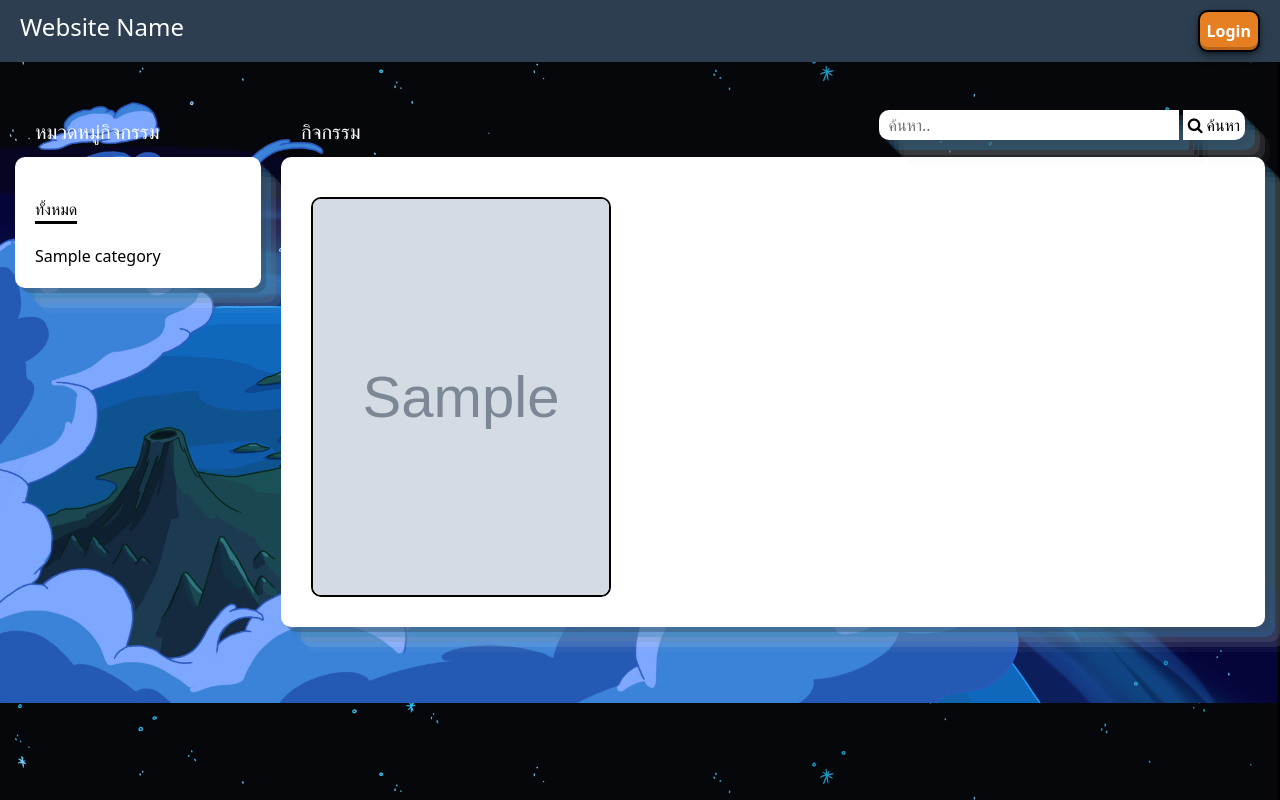
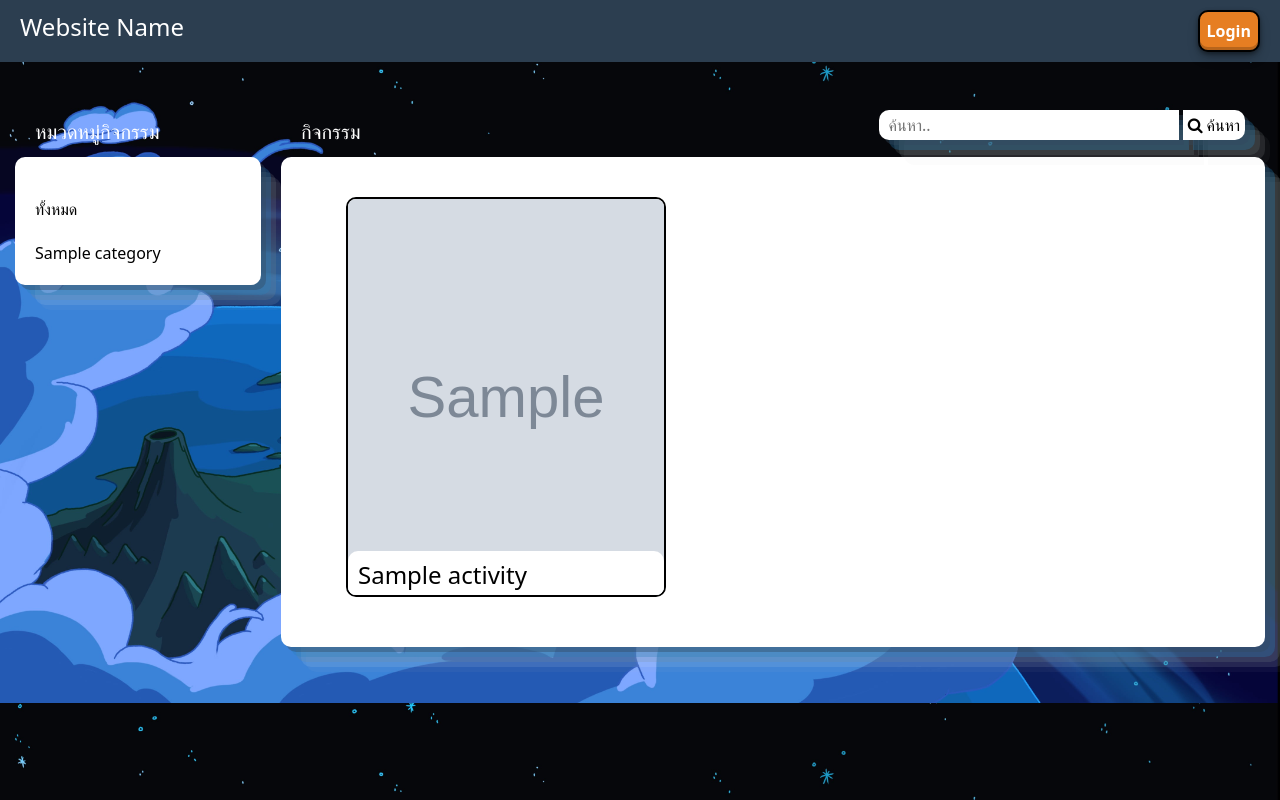
Before and after one commit to Teset13118/ServerSideWeb-Project, a Django app: page / in a window 1280 px wide. Run offline with Django 5.2, Linux system fonts and the light colour scheme; tables that the repository leaves empty hold one stand-in row (values such as "Sample post"); grey boxes marked "Sample" are stand-in pictures; some libraries are stand-ins or nearby versions.

Commit message:
improve html

```diff
--- a/project_event_management/event_web/static/style.css
+++ b/project_event_management/event_web/static/style.css
@@ -360,15 +360,16 @@ body {
     padding-top: 40px;
     display: flex;
     flex-wrap: wrap;
-    align-items: center;
-    gap: 20px;
+    padding-left: 65px;
+    gap: 30px;
     box-shadow: rgba(52, 73, 94, 0.4) 5px 5px, rgba(41, 128, 185, 0.3) 10px 10px, rgba(127, 140, 141, 0.2) 15px 15px, rgba(236, 240, 241, 0.1) 20px 20px, rgba(189, 195, 199, 0.05) 25px 25px;
 
 }
 
 .block_event {
     overflow: hidden;
-    width: 300px;
+    margin-bottom: 20px;
+    width: 320px;
     height: 400px;
     border-radius: 10px;
     border-style: solid;
@@ -376,42 +377,35 @@ body {
     border-color: black;
     text-decoration: none;
 }
-
 .small_pic{
     position: absolute;
-    width: 296px;
+    width: 316px;
     height: 396px;
     border-radius: 8px;
 }
 .card_content {
+    border-radius: 10px;
     padding: 10px;
     color: black;
     position: relative;
-    bottom: 100%;
+    top: 89%;
     width: auto;
     word-wrap: break-word;
     display: flex;
     flex-direction: column;
     transition: 0.3s;
     height: 100%;
-    backdrop-filter: blur(15px);
+    background-color: white;
+    /* backdrop-filter: blur(15px); */
     user-select: none; /* Standard browsers */
     -webkit-user-select: none; /* Safari/Chrome */
     -moz-user-select: none; /* Firefox */
     -ms-user-select: none; /* IE/Edge */
 }
 .block_event:hover .card_content{
-    bottom: 0;
+    top: 30%;
 }
 
-.border{
-    border-radius: 5px;
-    margin: 1px;
-    width: 100%;
-    text-decoration: none;
-    padding: 2px;
-    background-color: white;
-}
 
 .short_description{
     height: 100px;
@@ -441,6 +435,7 @@ body {
 }
 
 .btn_regis_activity{
+    font-size: 20px;
     text-decoration: none;
     padding: 7px;
     color: white;
@@ -575,8 +570,9 @@ body {
     border-radius: 10px;
     padding: 30px;
     padding-top: 40px;
+    padding-left: 70px;
     display: flex;
-    gap: 10px;
+    gap: 30px;
     flex-wrap: wrap;
     box-shadow: rgba(0, 0, 0, 0.35) 0px 5px 15px;
 }
--- a/project_event_management/event_web/templates/participants/p_home.html
+++ b/project_event_management/event_web/templates/participants/p_home.html
@@ -22,14 +22,14 @@ Home
 </div>
 <div class="main_home">
     <div class="categories">
-        <a href="{% url 'url_p_homepage' %}" class="home_category_active">ทั้งหมด</a>
+        <a href="{% url 'url_p_homepage' %}" class="home_category">ทั้งหมด</a>
 
         {% for j in category %}
-        <a class="home_category" href="{% url 'url_p_homepage' %}?category_id={{ j.id }}{% if search %}&search={{ search }}{% endif %}">{{ j.category_name }}</a>
+        <a  class="home_category" href="{% url 'url_p_homepage' %}?category_id={{ j.id }}{% if search %}&search={{ search }}{% endif %}">{{ j.category_name }}</a>
         {% endfor %}
     </div>
     <div class="home">
-        {% for i in activity %}
+            {% for i in activity %}
             <a class="block_event" href="{% url 'url_p_activitypage' i.id %}">
                 {% if i.activityimage_set.all %}
                     <img src="{{ i.activityimage_set.first.image_path.url }}" alt="" class="small_pic">
@@ -37,15 +37,17 @@ Home
                     <img src="/static/pic/dog.jpg" alt="" class="small_pic">
                 {% endif %}
                 <div class="card_content">
-                    <p class="title_event border">{{ i.title }}</p>
-                    <p class="border"><i class="fa fa-calendar-check-o"></i>: {{ i.start_date|date:"d/m/y H:i A" }}</p>
-                    <p class="border">{{ i.category.category_name }}</p>
-                    <p class="short_description border">{{ i.short_description }}</p>
+                    <h4 style="text-decoration: none;">{{ i.title }}</h4>
+                    <hr>
+                    <p class="" ><i class="fa fa-calendar-check-o" style="font-size: 24px;"></i> : <b style="font-size: 18px;">{{ i.start_date|date:"d/m/y H:i A" }}</b></p>
+                    <p class=""><i class="fa fa-group" style="font-size:24px"></i> : <b style="font-size: 18px;">{{ i.category.category_name }}</b></p>
+                    <p class="short_description" style="font-size: 16px;"><b>{{ i.short_description }}</b></p>
                 </div>
             </a>
         {% empty %}
         <h2 style="align-self: center;">ยังไม่มีกิจกรรม</h2>
         {% endfor %}
+        </div>
     </div>
 </div>
 {% endblock %}
```
Also changed, not shown: project_event_management/event_web/templates/organizer/o_home.html (+8 -9 lines), project_event_management/event_web/templates/participants/p_profile.html (+8 -9 lines).
